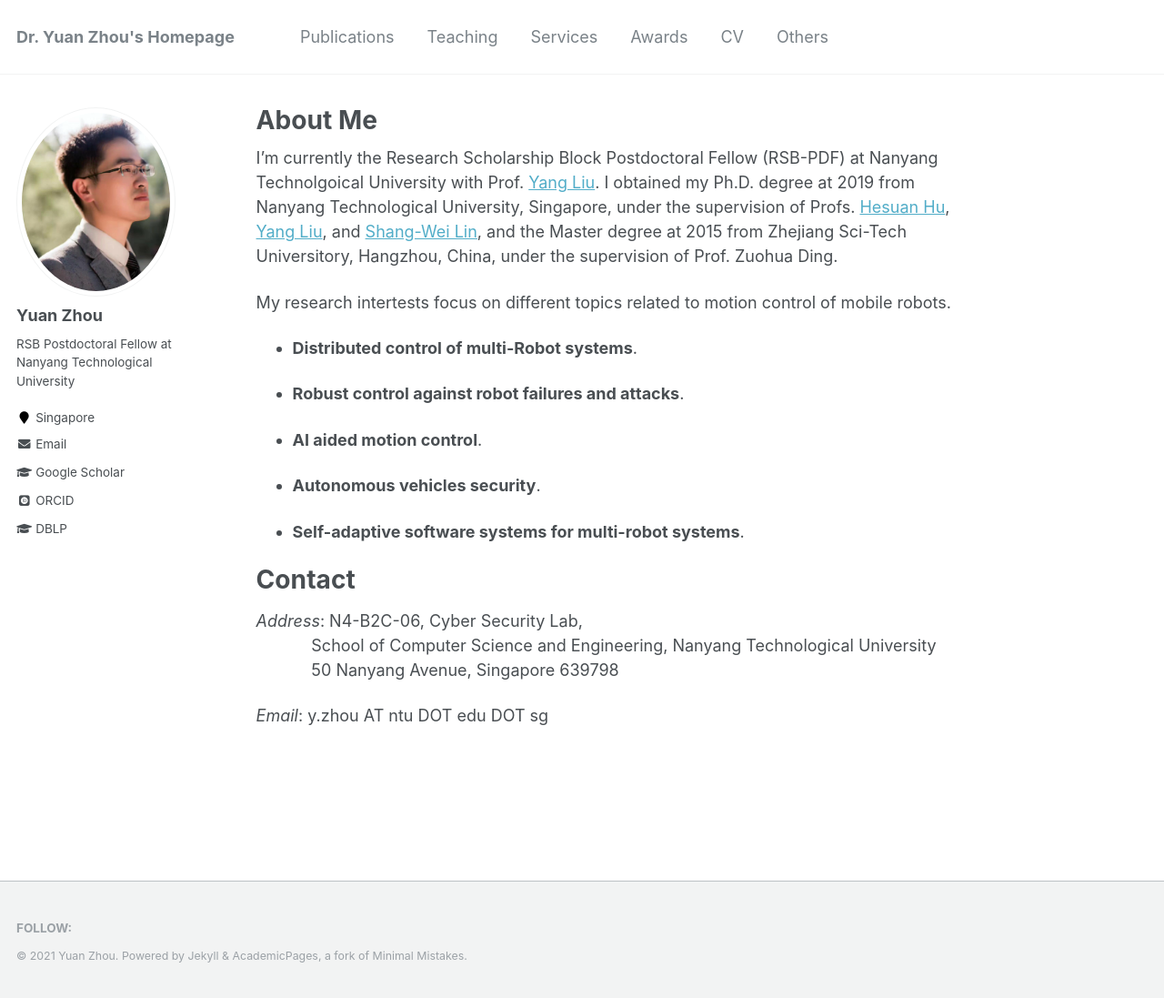
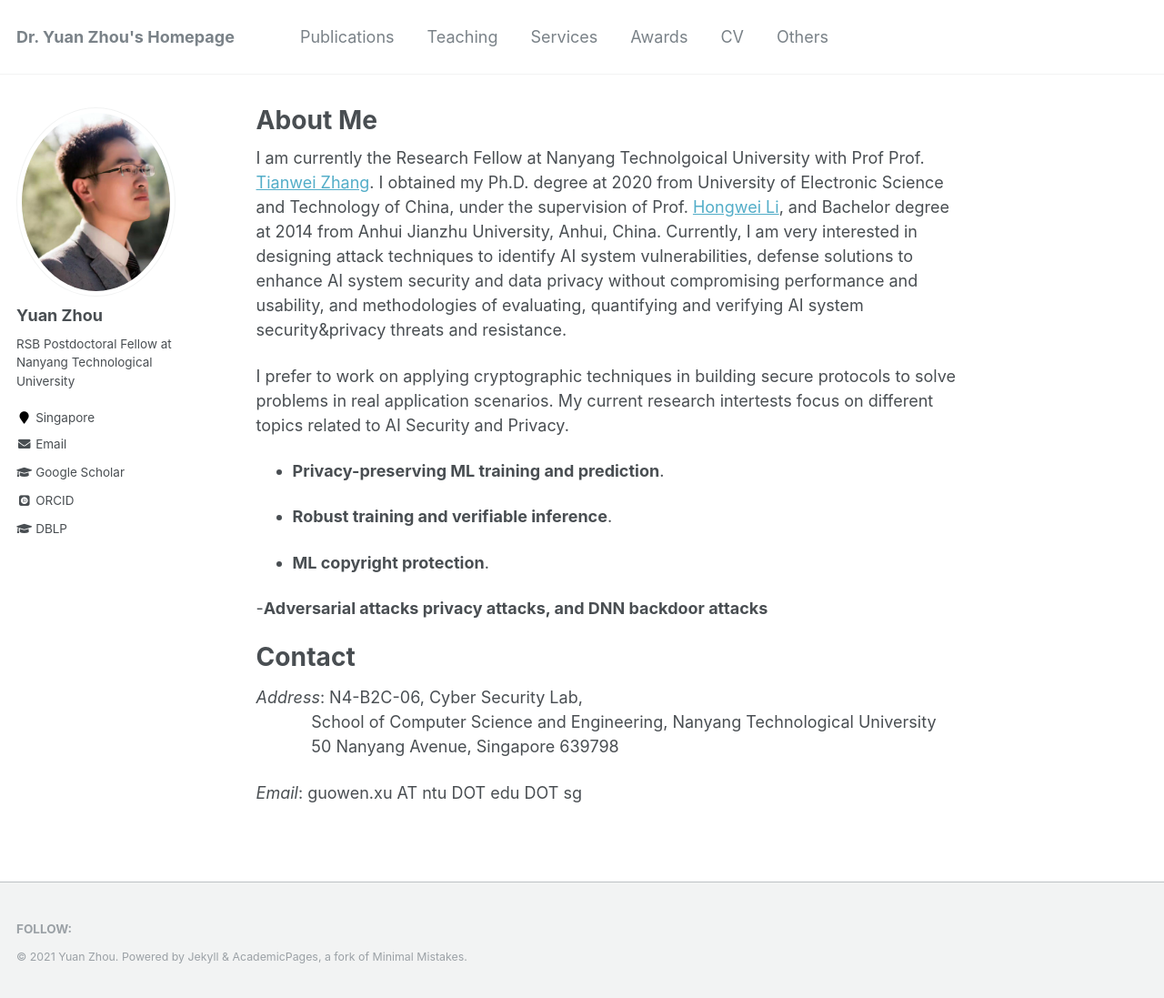
Before and after one commit to Guowen-xu/guowen-xu.github.io, a Jekyll site: the page built from _pages/about.md, in a window 1280 px wide and 1097 px high. Shown: the whole window at 91% size. Built offline with Jekyll 4.4.1, drawn with Linux system fonts in a browser that asks for light colours; some web fonts are replaced.

Commit message:
Update about.md

```diff
--- a/_pages/about.md
+++ b/_pages/about.md
@@ -8,21 +8,19 @@ redirect_from:
   - /about.html
 ---
 
-I'm currently the Research Scholarship Block Postdoctoral Fellow (RSB-PDF) at Nanyang Technolgoical University with Prof. [Yang Liu](https://www.ntu.edu.sg/home/yangliu/).
-I obtained my Ph.D. degree at 2019 from Nanyang Technological University, Singapore, under the supervision of Profs. [Hesuan Hu](https://web.xidian.edu.cn/hshu/), [Yang Liu](https://www.ntu.edu.sg/home/yangliu/), and [Shang-Wei Lin](https://www.ntu.edu.sg/home/shang-wei.lin/), and
-the Master degree at 2015 from Zhejiang Sci-Tech Universitory, Hangzhou, China, under the supervision of Prof. Zuohua Ding.
+ I am currently the Research  Fellow at Nanyang Technolgoical University with Prof Prof. [Tianwei Zhang](https://personal.ntu.edu.sg/tianwei.zhang/). I obtained my Ph.D. degree at 2020 from University of Electronic Science and Technology of China, under the supervision of Prof. [Hongwei Li](https://faculty.uestc.edu.cn/lihongwei/zh_CN/index.htm), and Bachelor degree  at 2014 from Anhui Jianzhu University, Anhui, China. Currently, I am very interested in designing attack techniques to identify AI system vulnerabilities, defense solutions to enhance AI system security and data privacy without compromising performance and usability, and methodologies of evaluating, quantifying and verifying AI system security&privacy threats and resistance.
 
-My research intertests focus on different topics related to motion control of mobile robots.
 
-- **Distributed control of multi-Robot systems**.
 
-- **Robust control against robot failures and attacks**.
+I prefer to work on applying cryptographic techniques in building secure protocols to solve problems in real application scenarios. My current research intertests focus on different topics related to AI Security and Privacy.
 
-- **AI aided motion control**.
+- **Privacy-preserving ML training and prediction**.
 
-- **Autonomous vehicles security**.
+- **Robust training and verifiable inference**.
 
-- **Self-adaptive software systems for multi-robot systems**.
+- **ML copyright protection**.
+
+-**Adversarial attacks privacy attacks, and DNN backdoor attacks**
 
 
 
@@ -34,4 +32,4 @@ School of Computer Science and Engineering, Nanyang Technological University\\
 &nbsp;&nbsp;&nbsp;&nbsp;&nbsp;&nbsp;&nbsp;&nbsp;&nbsp;&nbsp;&nbsp;
 50 Nanyang Avenue, Singapore 639798
 
-*Email*: y.zhou AT ntu DOT edu DOT sg
+*Email*: guowen.xu AT ntu DOT edu DOT sg
```
